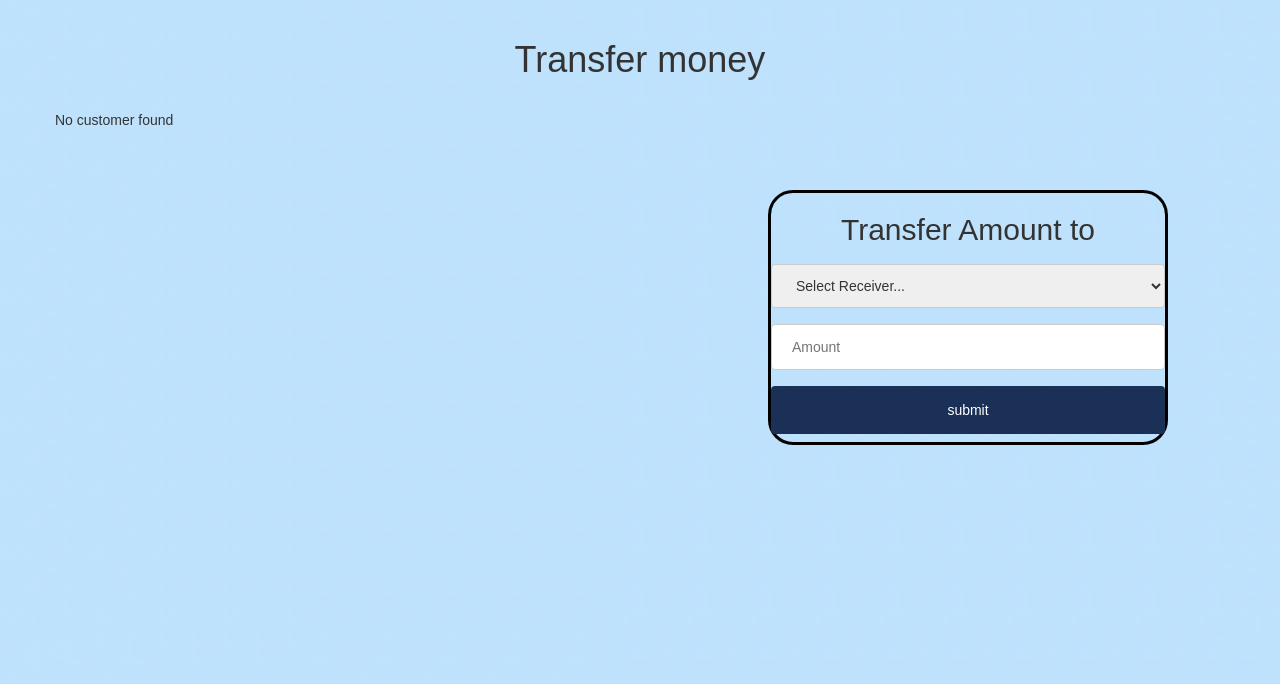
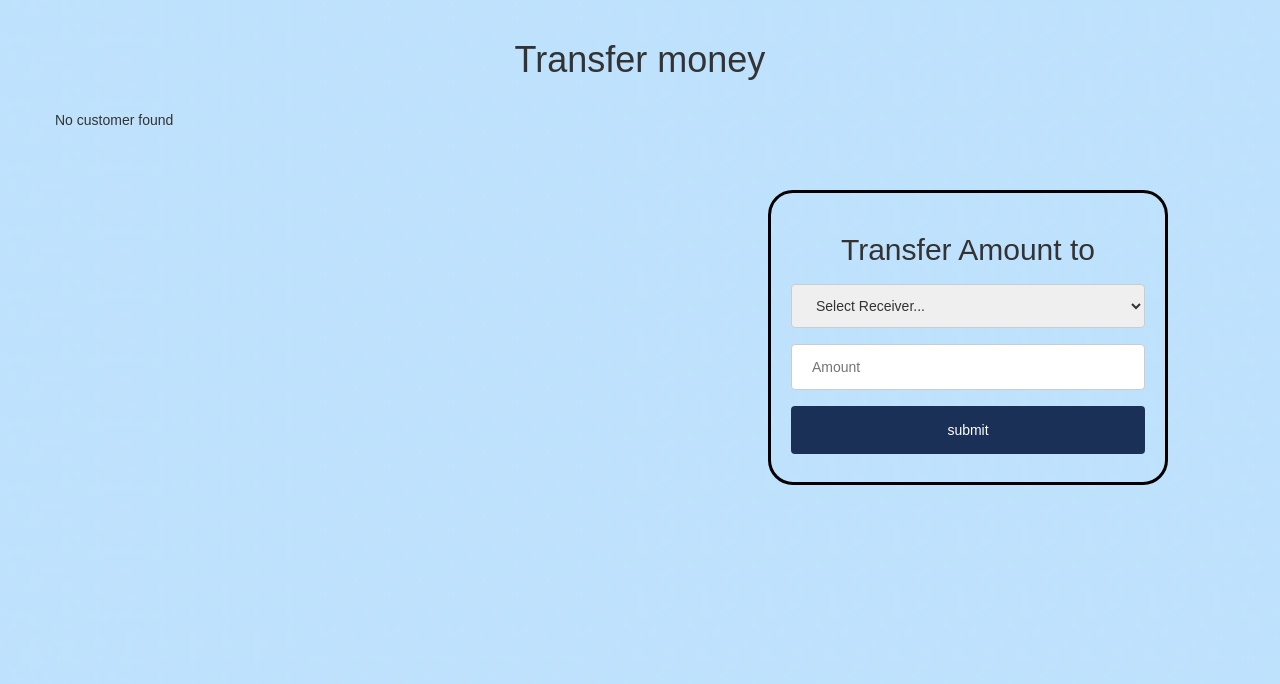
Before and after one commit to Sangeetha31/basicBankingSystem, a PHP site: page /transfer_money.php?id=1 in a window 1280 px wide; the page is wider, and only the part inside the window is pictured. Shown: the part 50-734 px from the top of that part. Run offline with PHP 8.4, Linux system fonts and the light colour scheme; data that the repository does not hold is empty.

Commit message:
Uploaded To Github

```diff
--- a/index.php
+++ b/index.php
@@ -17,7 +17,7 @@
   <div class="collapse navbar-collapse" id="navbarNav">
     <ul class="navbar-nav" style="float:right; font-size:16px">
       <li class="nav-item active" style="padding-right:6em">
-        <a class="nav-link" href="index.php" style="color: white">Home<span class="sr-only">(current)</span></a>
+        <a class="nav-link" href="index.php" style="color: white;">Home<span class="sr-only">(current)</span></a>
       </li>
       <li class="nav-item" style="padding-right:6em">
         <a class="nav-link" href="view_customers.php" style="color:white">View all customers</a>
--- a/transfer_money.php
+++ b/transfer_money.php
@@ -143,7 +143,7 @@ if(isset($_POST['submit'])){
         </div>
         <div class="form">
             <!-- Form for taking receiver's name and amount to transfer as input -->
-            <form method="POST">
+            <form method="POST" style="padding:20px">
             <h2>Transfer Amount to</h2>
             <select name="receiver" id="receiver">
             <option>Select Receiver...</option>
```
